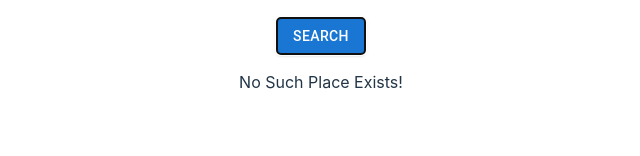
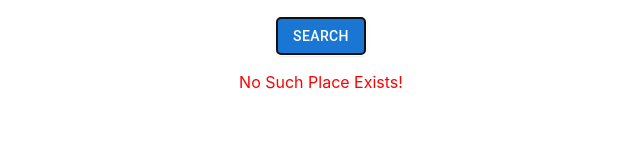
Before and after one commit to Abhay108cell/materialUI, a React (Vite) app: page / in a window 1280 px wide. Both pictures are taken after typing "Sample" into the empty fields and a click on the button "SEARCH". Shown: the part 199-355 px from the top of the page, without its empty margins (319-959 px from the left). Built offline with nearby package versions, Linux system fonts and the light colour scheme; no server answers.

Commit message:
display error with color red

```diff
--- a/src/SearchBox.jsx
+++ b/src/SearchBox.jsx
@@ -55,7 +55,7 @@ let getWheatherInfo = async ()=>{
       <br />
       <br />
       <Button variant="contained" type='submit'>Search</Button>
-      {error && <p>No Such Place Exists!</p>}
+      {error && <p style={{color: "red"}}>No Such Place Exists!</p>}
       </form>
 
          {/* <InfoBox/> */}
```
